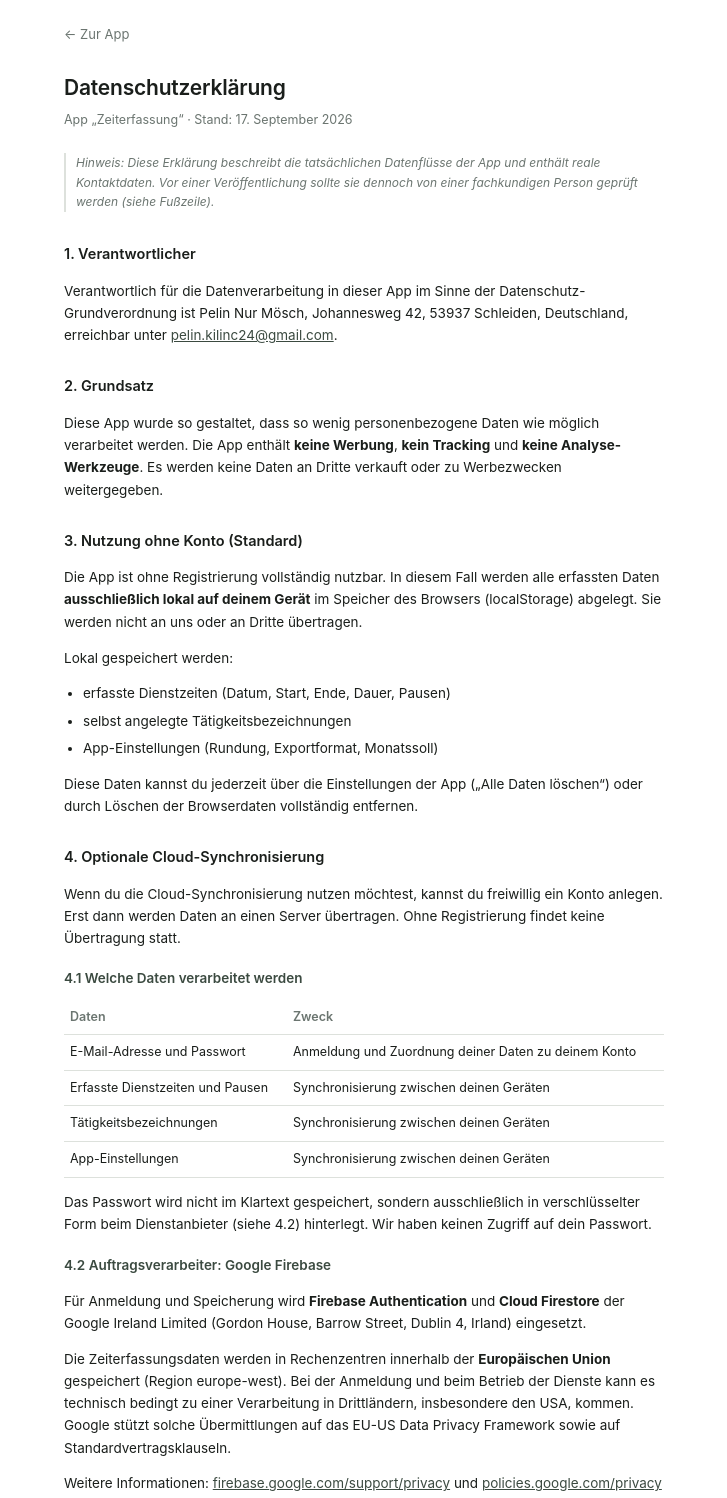
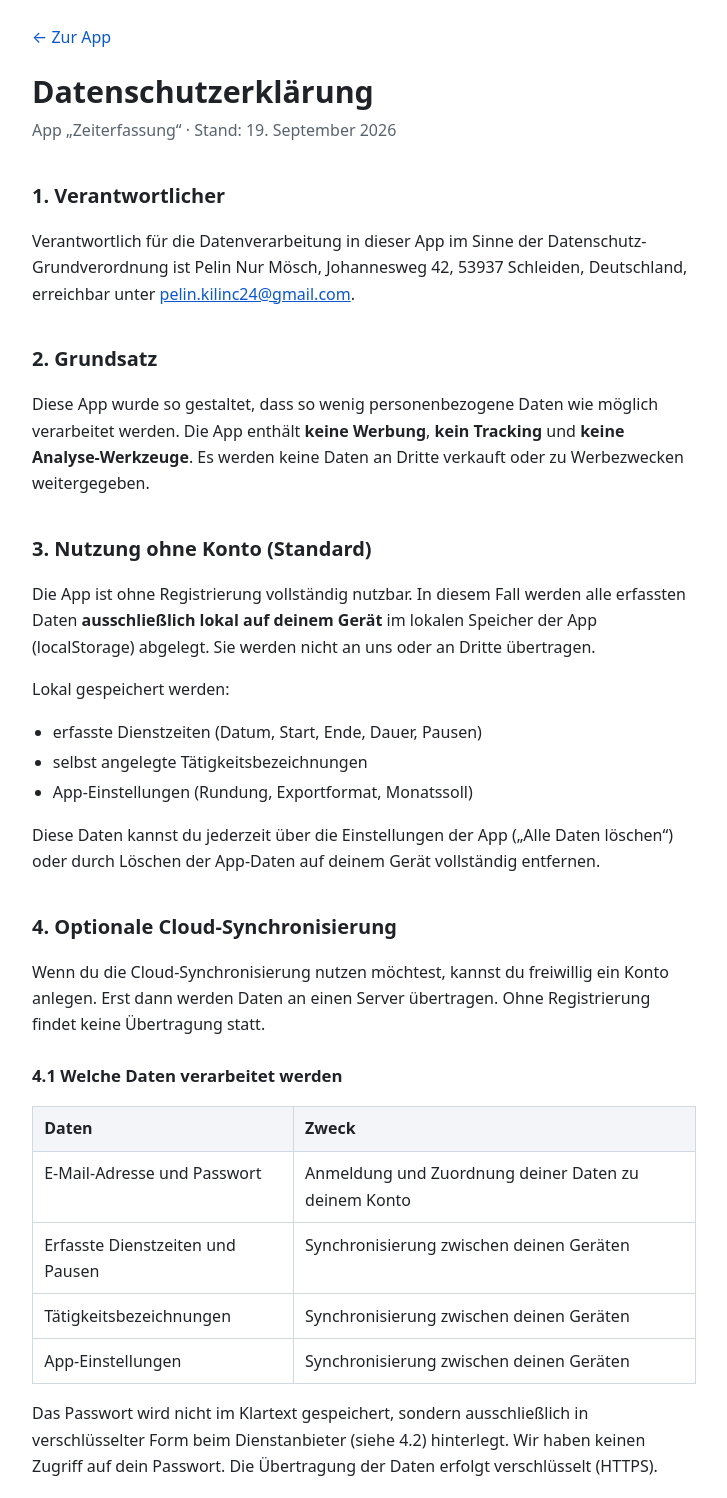
Before and after one commit to pelinkilinc24-maker/Zeiterfassung, a plain HTML site: page datenschutz.html in a window 1280 px wide. Shown: the top 1498 px of the page, without its empty margins (276-1003 px from the left). Drawn offline with Linux system fonts and the light colour scheme.

Commit message:
Add files via upload

```diff
--- a/datenschutz.html
+++ b/datenschutz.html
@@ -1,117 +1,120 @@
 <!DOCTYPE html>
 <html lang="de">
 <head>
-<meta charset="UTF-8">
+<meta charset="utf-8">
 <meta name="viewport" content="width=device-width, initial-scale=1">
 <meta name="theme-color" content="#FFFFFF">
 <title>Datenschutzerklärung – Zeiterfassung</title>
 <style>
-  :root{
-    --text:#1A1E1B; --text-muted:#6B7570; --accent:#3B4A40;
-    --border:#DDE1DC; --bg-subtle:#F7F8F6;
+  :root {
+    --bg: #ffffff;
+    --text: #1f2328;
+    --muted: #59636e;
+    --line: #d1d9e0;
+    --link: #0b57d0;
+    --head-bg: #f3f5f8;
   }
-  *{ box-sizing:border-box; }
-  html,body{
-    margin:0; padding:0; background:#FFFFFF; color:var(--text);
-    font-family:-apple-system, BlinkMacSystemFont, "Segoe UI", Roboto, Helvetica, Arial, sans-serif;
-    -webkit-font-smoothing:antialiased; line-height:1.65;
+  @media (prefers-color-scheme: dark) {
+    :root:not([data-theme="light"]) {
+      --bg: #121417;
+      --text: #e6e8eb;
+      --muted: #9aa4af;
+      --line: #2e343b;
+      --link: #8ab4f8;
+      --head-bg: #1b1f24;
     }
-  .wrap{ max-width:640px; margin:0 auto; padding:20px 20px 60px; }
-
-  .backlink{
-    display:inline-block; font-size:13px; color:var(--text-muted); text-decoration:none;
-    margin-bottom:22px; padding:4px 0;
   }
-  .backlink:hover{ color:var(--accent); }
-
-  h1{ font-size:21px; font-weight:600; margin:0 0 4px; color:var(--text); letter-spacing:-0.01em; }
-  .updated{ font-size:12.5px; color:var(--text-muted); margin-bottom:22px; }
-
-  .devnote{
-    font-size:12px; color:var(--text-muted); font-style:italic;
-    border-left:2px solid var(--border); padding-left:10px; margin:0 0 30px;
+  * { box-sizing: border-box; }
+  body {
+    margin: 0;
+    background: var(--bg);
+    color: var(--text);
+    font-family: system-ui, -apple-system, "Segoe UI", Roboto, "Helvetica Neue", Arial, sans-serif;
+    line-height: 1.65;
+    font-size: 1rem;
   }
-
-  h2{ font-size:14.5px; font-weight:600; margin:28px 0 8px; color:var(--text); }
-  h3{ font-size:13.5px; font-weight:600; margin:18px 0 6px; color:var(--accent); }
-  p, li{ font-size:13.5px; color:var(--text); }
-  ul{ padding-left:19px; margin:8px 0; }
-  li{ margin-bottom:5px; }
-  a{ color:var(--accent); }
-
-  .addr{
-    font-size:13.5px; padding:12px 0 12px 14px; margin:10px 0 4px;
-    border-left:2px solid var(--border); color:var(--text);
+  main {
+    max-width: 44rem;
+    margin: 0 auto;
+    padding: 1.5rem 1.25rem 4rem;
   }
-  .addr .line{ display:block; }
-  .addr .email{ margin-top:8px; display:block; color:var(--text-muted); font-size:13px; }
-
-  table{ width:100%; border-collapse:collapse; margin:10px 0; font-size:12.5px; }
-  th, td{ text-align:left; padding:7px 6px; border-bottom:1px solid var(--border); vertical-align:top; }
-  th{ color:var(--text-muted); font-weight:600; }
-
-  hr.rule{ border:none; border-top:1px solid var(--border); margin:34px 0 18px; }
-  footer{ font-size:11.5px; color:var(--text-muted); line-height:1.55; }
+  a { color: var(--link); }
+  .back { display: inline-block; margin-bottom: 1.5rem; text-decoration: none; }
+  h1 { font-size: 1.9rem; line-height: 1.2; margin: 0 0 0.4rem; }
+  h2 { font-size: 1.25rem; margin: 2.2rem 0 0.5rem; }
+  h3 { font-size: 1.05rem; margin: 1.5rem 0 0.4rem; }
+  .meta { color: var(--muted); margin: 0 0 1.5rem; }
+  ul, ol { padding-left: 1.3rem; }
+  li { margin: 0.25rem 0; }
+  .table-wrap { overflow-x: auto; margin: 1rem 0; }
+  table { border-collapse: collapse; width: 100%; min-width: 30rem; }
+  th, td { border: 1px solid var(--line); padding: 0.55rem 0.7rem; text-align: left; vertical-align: top; }
+  th { background: var(--head-bg); }
+  :target { scroll-margin-top: 1rem; }
 </style>
 </head>
 <body>
-<div class="wrap">
+<main>
 
-<a class="backlink" href="./">← Zur App</a>
+<a class="back" href="https://pelinkilinc24-maker.github.io/Zeiterfassung/">← Zur App</a>
 
 <h1>Datenschutzerklärung</h1>
-<div class="updated">App „Zeiterfassung“ · Stand: 17. September 2026</div>
+<p class="meta">App „Zeiterfassung“ · Stand: 19. September 2026</p>
 
-<p class="devnote">Hinweis: Diese Erklärung beschreibt die tatsächlichen Datenflüsse der App und enthält reale Kontaktdaten. Vor einer Veröffentlichung sollte sie dennoch von einer fachkundigen Person geprüft werden (siehe Fußzeile).</p>
-
-<h2>1. Verantwortlicher</h2>
+<h2 id="verantwortlicher">1. Verantwortlicher</h2>
 <p>Verantwortlich für die Datenverarbeitung in dieser App im Sinne der Datenschutz-Grundverordnung ist Pelin Nur Mösch, Johannesweg 42, 53937 Schleiden, Deutschland, erreichbar unter <a href="mailto:pelin.kilinc24@gmail.com">pelin.kilinc24@gmail.com</a>.</p>
 
-<h2>2. Grundsatz</h2>
+<h2 id="grundsatz">2. Grundsatz</h2>
 <p>Diese App wurde so gestaltet, dass so wenig personenbezogene Daten wie möglich verarbeitet werden. Die App enthält <strong>keine Werbung</strong>, <strong>kein Tracking</strong> und <strong>keine Analyse-Werkzeuge</strong>. Es werden keine Daten an Dritte verkauft oder zu Werbezwecken weitergegeben.</p>
 
-<h2>3. Nutzung ohne Konto (Standard)</h2>
-<p>Die App ist ohne Registrierung vollständig nutzbar. In diesem Fall werden alle erfassten Daten <strong>ausschließlich lokal auf deinem Gerät</strong> im Speicher des Browsers (localStorage) abgelegt. Sie werden nicht an uns oder an Dritte übertragen.</p>
+<h2 id="ohne-konto">3. Nutzung ohne Konto (Standard)</h2>
+<p>Die App ist ohne Registrierung vollständig nutzbar. In diesem Fall werden alle erfassten Daten <strong>ausschließlich lokal auf deinem Gerät</strong> im lokalen Speicher der App (localStorage) abgelegt. Sie werden nicht an uns oder an Dritte übertragen.</p>
 <p>Lokal gespeichert werden:</p>
 <ul>
   <li>erfasste Dienstzeiten (Datum, Start, Ende, Dauer, Pausen)</li>
   <li>selbst angelegte Tätigkeitsbezeichnungen</li>
   <li>App-Einstellungen (Rundung, Exportformat, Monatssoll)</li>
 </ul>
-<p>Diese Daten kannst du jederzeit über die Einstellungen der App („Alle Daten löschen“) oder durch Löschen der Browserdaten vollständig entfernen.</p>
+<p>Diese Daten kannst du jederzeit über die Einstellungen der App („Alle Daten löschen“) oder durch Löschen der App-Daten auf deinem Gerät vollständig entfernen.</p>
 
-<h2>4. Optionale Cloud-Synchronisierung</h2>
+<h2 id="cloud">4. Optionale Cloud-Synchronisierung</h2>
 <p>Wenn du die Cloud-Synchronisierung nutzen möchtest, kannst du freiwillig ein Konto anlegen. Erst dann werden Daten an einen Server übertragen. Ohne Registrierung findet keine Übertragung statt.</p>
 
 <h3>4.1 Welche Daten verarbeitet werden</h3>
+<div class="table-wrap">
 <table>
+  <thead>
     <tr><th>Daten</th><th>Zweck</th></tr>
+  </thead>
+  <tbody>
     <tr><td>E-Mail-Adresse und Passwort</td><td>Anmeldung und Zuordnung deiner Daten zu deinem Konto</td></tr>
     <tr><td>Erfasste Dienstzeiten und Pausen</td><td>Synchronisierung zwischen deinen Geräten</td></tr>
     <tr><td>Tätigkeitsbezeichnungen</td><td>Synchronisierung zwischen deinen Geräten</td></tr>
     <tr><td>App-Einstellungen</td><td>Synchronisierung zwischen deinen Geräten</td></tr>
+  </tbody>
 </table>
-<p>Das Passwort wird nicht im Klartext gespeichert, sondern ausschließlich in verschlüsselter Form beim Dienstanbieter (siehe 4.2) hinterlegt. Wir haben keinen Zugriff auf dein Passwort.</p>
+</div>
+<p>Das Passwort wird nicht im Klartext gespeichert, sondern ausschließlich in verschlüsselter Form beim Dienstanbieter (siehe 4.2) hinterlegt. Wir haben keinen Zugriff auf dein Passwort. Die Übertragung der Daten erfolgt verschlüsselt (HTTPS).</p>
 
 <h3>4.2 Auftragsverarbeiter: Google Firebase</h3>
 <p>Für Anmeldung und Speicherung wird <strong>Firebase Authentication</strong> und <strong>Cloud Firestore</strong> der Google Ireland Limited (Gordon House, Barrow Street, Dublin 4, Irland) eingesetzt.</p>
 <p>Die Zeiterfassungsdaten werden in Rechenzentren innerhalb der <strong>Europäischen Union</strong> gespeichert (Region europe-west). Bei der Anmeldung und beim Betrieb der Dienste kann es technisch bedingt zu einer Verarbeitung in Drittländern, insbesondere den USA, kommen. Google stützt solche Übermittlungen auf das EU-US Data Privacy Framework sowie auf Standardvertragsklauseln.</p>
-<p>Weitere Informationen: <a href="https://firebase.google.com/support/privacy" target="_blank" rel="noopener">firebase.google.com/support/privacy</a> und <a href="https://policies.google.com/privacy" target="_blank" rel="noopener">policies.google.com/privacy</a></p>
+<p>Weitere Informationen: <a href="https://firebase.google.com/support/privacy">firebase.google.com/support/privacy</a> und <a href="https://policies.google.com/privacy">policies.google.com/privacy</a></p>
 
 <h3>4.3 Technisch notwendige Verbindungen</h3>
 <p>Schriftarten sind fest in die App eingebettet und werden nicht von Google-Servern nachgeladen. Beim Laden der App werden lediglich Programmbibliotheken für die Cloud-Synchronisierung von Google-Servern (gstatic.com) abgerufen — dies geschieht ausschließlich, wenn die Cloud-Funktion genutzt wird, und ist für deren Funktion technisch erforderlich. Dabei wird technisch bedingt deine IP-Adresse an Google übertragen.</p>
 
-<h2>5. Rechtsgrundlagen</h2>
+<h2 id="rechtsgrundlagen">5. Rechtsgrundlagen</h2>
 <ul>
   <li><strong>Art. 6 Abs. 1 lit. b DSGVO</strong> (Vertragserfüllung): Bereitstellung der Konto- und Synchronisierungsfunktion, die du aktiv angefordert hast.</li>
   <li><strong>Art. 6 Abs. 1 lit. a DSGVO</strong> (Einwilligung): Die Registrierung erfolgt freiwillig; durch Löschen des Kontos kannst du die Einwilligung jederzeit widerrufen.</li>
   <li><strong>Art. 6 Abs. 1 lit. f DSGVO</strong> (berechtigtes Interesse): technisch sicherer und funktionsfähiger Betrieb der App.</li>
 </ul>
 
-<h2>6. Speicherdauer</h2>
-<p>Deine Daten werden gespeichert, solange dein Konto besteht. Wenn du dein Konto löschen lässt, werden die zugehörigen Daten gelöscht. Lokal auf dem Gerät gespeicherte Daten bleiben so lange erhalten, bis du sie selbst löschst oder die Browserdaten der App entfernst.</p>
+<h2 id="speicherdauer">6. Speicherdauer</h2>
+<p>Deine Daten werden gespeichert, solange dein Konto besteht. Wenn du dein Konto löschen lässt, werden die zugehörigen Daten gelöscht. Lokal auf dem Gerät gespeicherte Daten bleiben so lange erhalten, bis du sie selbst löschst oder die App-Daten auf deinem Gerät entfernst.</p>
 
-<h2>7. Deine Rechte</h2>
+<h2 id="rechte">7. Deine Rechte</h2>
 <p>Dir stehen nach der DSGVO folgende Rechte zu:</p>
 <ul>
   <li>Auskunft über die zu dir gespeicherten Daten (Art. 15)</li>
@@ -124,28 +127,32 @@
 </ul>
 <p>Zur Ausübung dieser Rechte genügt eine Nachricht an die unter Punkt 1 genannte E-Mail-Adresse.</p>
 
-<h2>8. Konto und Daten löschen</h2>
-<p>Du kannst jederzeit:</p>
-<ul>
-  <li>alle lokalen Daten über die App-Einstellungen löschen („Alle Daten löschen“),</li>
-  <li>dein Konto samt aller Cloud-Daten direkt und sofort in der App löschen, über die Einstellungen unter „Cloud-Sync“ mit dem Button „Konto und Cloud-Daten löschen“,</li>
-  <li>alternativ die Löschung per E-Mail an die unter Punkt 1 genannte Adresse verlangen, falls der Zugriff auf dein Konto nicht mehr möglich ist.</li>
-</ul>
+<h2 id="loeschen">8. Konto und Daten löschen</h2>
+<p>So löschst du dein Konto in der App „Zeiterfassung“ und die dazugehörigen Daten:</p>
 
-<h2>9. Beschwerderecht</h2>
+<h3>Löschung in der App (sofort)</h3>
+<ol>
+  <li>Öffne die App und gehe zu den <strong>Einstellungen</strong>.</li>
+  <li>Öffne den Bereich <strong>Cloud-Sync</strong>.</li>
+  <li>Tippe auf <strong>„Konto und Cloud-Daten löschen“</strong> und bestätige.</li>
+</ol>
+<p>Dabei werden dein Konto (E-Mail-Adresse und Zugangsdaten) sowie alle in der Cloud gespeicherten Dienstzeiten, Pausen, Tätigkeitsbezeichnungen und Einstellungen gelöscht.</p>
+
+<h3>Löschung per E-Mail</h3>
+<p>Falls du keinen Zugriff mehr auf dein Konto hast, schreibe eine E-Mail mit dem Betreff „Konto löschen – Zeiterfassung“ an <a href="mailto:pelin.kilinc24@gmail.com">pelin.kilinc24@gmail.com</a>, und zwar von der E-Mail-Adresse, mit der du dein Konto angelegt hast. Wir löschen dein Konto und alle zugehörigen Cloud-Daten.</p>
+
+<h3>Lokale Daten</h3>
+<p>Auf deinem Gerät gespeicherte Daten löschst du über die Einstellungen der App („Alle Daten löschen“) oder durch Löschen der App-Daten auf deinem Gerät. Bei einer Nutzung ohne Konto liegen keine Daten bei uns oder bei Dritten.</p>
+
+<h2 id="beschwerde">9. Beschwerderecht</h2>
 <p>Du hast das Recht, dich bei einer Datenschutz-Aufsichtsbehörde zu beschweren. Zuständig ist in der Regel die Behörde deines Wohnsitzlandes. Für Nordrhein-Westfalen: Landesbeauftragte für Datenschutz und Informationsfreiheit NRW, Kavalleriestraße 2–4, 40213 Düsseldorf.</p>
 
-<h2>10. Kinder</h2>
+<h2 id="kinder">10. Kinder</h2>
 <p>Die App richtet sich nicht an Kinder unter 16 Jahren. Es werden nicht wissentlich Daten von Kindern erhoben.</p>
 
-<h2>11. Änderungen</h2>
+<h2 id="aenderungen">11. Änderungen</h2>
 <p>Diese Datenschutzerklärung kann angepasst werden, wenn sich die App oder die Rechtslage ändert. Die jeweils aktuelle Fassung ist unter dieser Adresse abrufbar.</p>
 
-<hr class="rule">
-<footer>
-  Diese Datenschutzerklärung wurde als Vorlage erstellt und beschreibt die tatsächlichen Datenflüsse der App. Sie ersetzt keine Rechtsberatung. Vor einer Veröffentlichung im Google Play Store sollte sie von einer fachkundigen Person geprüft werden.
-</footer>
-
-</div>
+</main>
 </body>
 </html>
```
Lines whose indentation alone changed are shown as unchanged.
